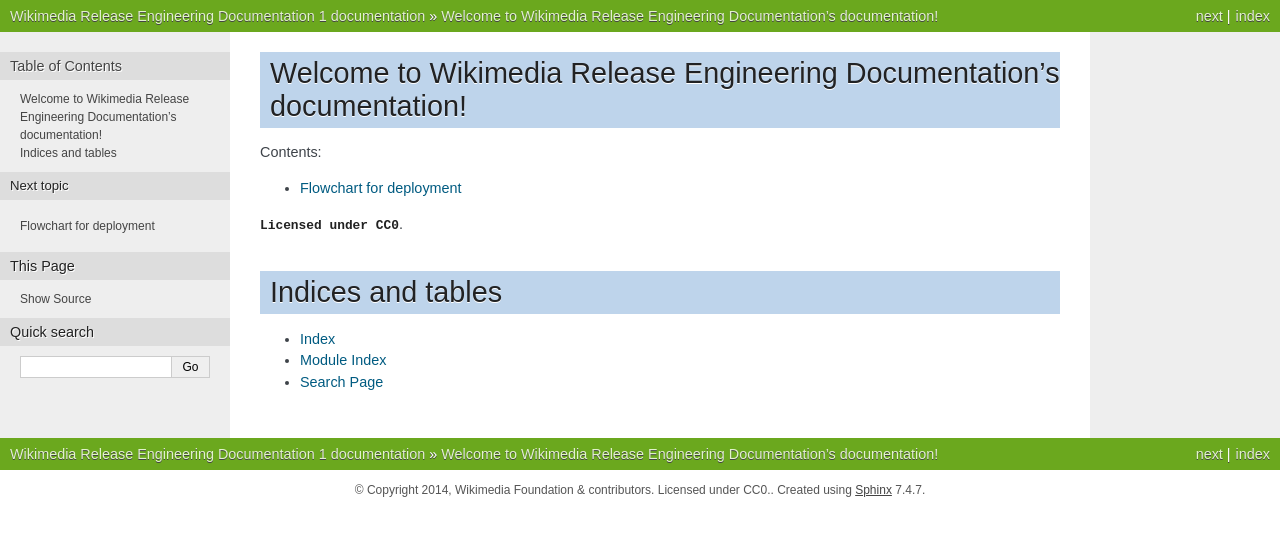
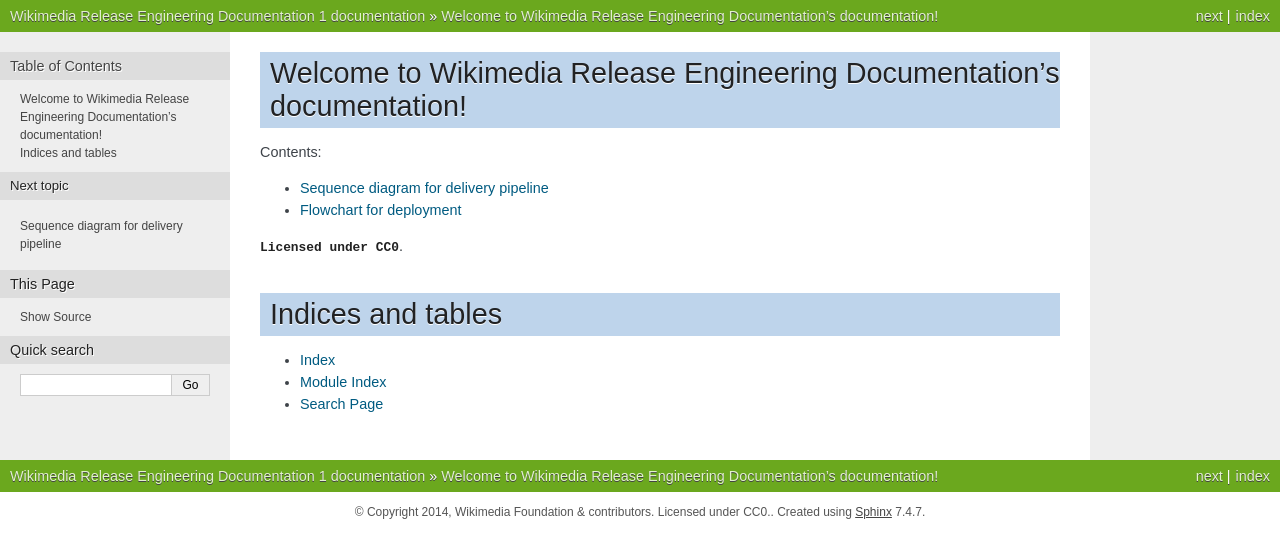
Before and after one commit to wikimedia/mediawiki-tools-releng, a Sphinx documentation site: the page built from source/index.rst, in a window 1280 px wide. Shown: the top 558 px of the page. Built offline with Sphinx 7.4.7, drawn with Linux system fonts in a browser that asks for light colours.

Commit message:
Add: delivery pipeline sequence diagram
See https://wikitech.wikimedia.org/wiki/Streamlined_Service_Delivery_Design/research#Suggestion_for_a_continuous_delivery_process
for context. This git repo contains the source code for the sequence
diagram.

Change-Id: I5db0d5713e990173cee12467002d565ba0f06b49

```diff
--- a/source/conf.py
+++ b/source/conf.py
@@ -30,6 +30,7 @@
 # ones.
 extensions = [
     'sphinxcontrib.blockdiag',
+    'sphinxcontrib.seqdiag',
     ]
 
 # Add any paths that contain templates here, relative to this directory.
--- /dev/null
+++ b/source/deliverypipeline/index.rst
@@ -0,0 +1,9 @@
+:title: Delivery pipeline
+
+Sequence diagram for delivery pipeline
+=============================================================================
+
+To generate the flowchart you need to have 'seqdiag' installed.
+    <http://blockdiag.com/en/seqdiag/introduction.html>
+
+.. seqdiag:: pipeline.diag
--- a/source/index.rst
+++ b/source/index.rst
@@ -11,6 +11,7 @@
 .. toctree::
    :maxdepth: 2
 
+   deliverypipeline/index.rst
    devdeployflow/index.rst
 
 :download:`Licensed under CC0 <../LICENSE>`.
```
Also changed, not shown: 2 other files.
